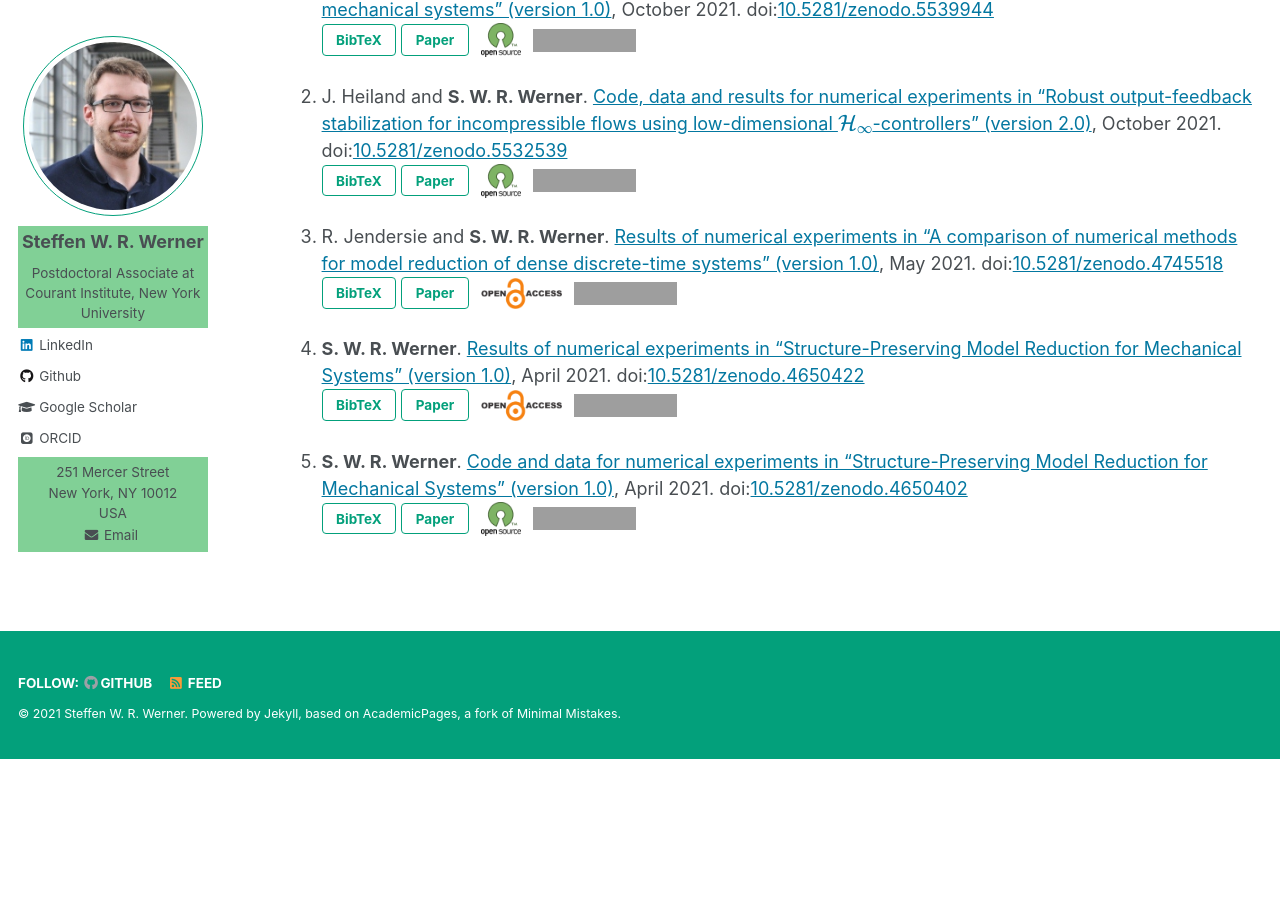
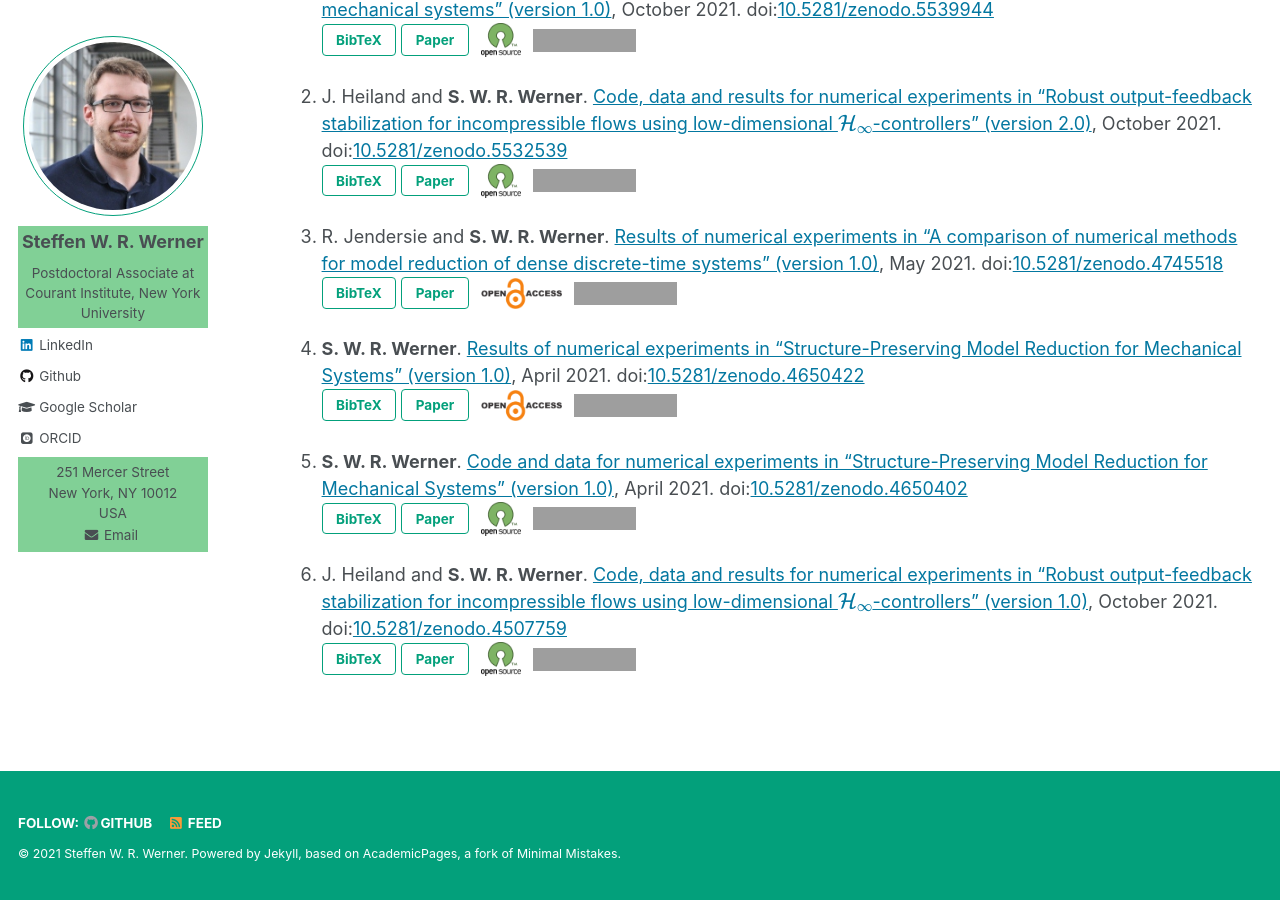
Before and after one commit to ninsteve/ninsteve.github.io, a Jekyll site: the page built from _pages/software.md, in a window 1280 px wide and 900 px high, scrolled down 1097 px. Built offline with Jekyll 4.4.1, drawn with Linux system fonts in a browser that asks for light colours; nearby versions of some CDN libraries; some web fonts are replaced; formulas are drawn with MathJax 3; before the commit the page ends 1856 px from its top, so only the background shows below that; grey boxes are pictures that could not be loaded.

Commit message:
Added another package.

```diff
--- a/_pages/software.md
+++ b/_pages/software.md
@@ -175,6 +175,24 @@ author_profile: true
     <img src="https://img.shields.io/badge/License-BSD%202--Clause-orange.svg"
     alt="License: BSD 2-Clause" class="badge"></a>
 
+1. J. Heiland and <strong>S. W. R. Werner</strong>. <a target="blank_"
+    href="https://doi.org/10.5281/zenodo.4507759">Code, data and results for
+    numerical experiments in &ldquo;Robust output-feedback stabilization for
+    incompressible flows using low-dimensional
+    \\(\mathcal{H}_{\infty}\\)-controllers&rdquo; (version 1.0)</a>,
+    October 2021. doi:<a
+    target="blank_" href="https://doi.org/10.5281/zenodo.4507759">10.5281/zenodo.4507759</a><br />
+    <button id="supHeiW21-pop" class="btn btn--inverse">BibTeX</button>
+    <a target="blank_" href="https://arxiv.org/abs/2103.01608"><button
+    class="btn btn--inverse">Paper</button></a>
+    <a target ="_blank"
+    href="https://en.wikipedia.org/wiki/Open-source_software">
+    <img src="../images/open_source_symbol.png" alt="Open Source Software"
+    class="opensource"></a>
+    <a href="https://opensource.org/licenses/MIT">
+    <img src="https://img.shields.io/badge/license-MIT-green.svg"
+    alt="License: MIT" class="badge"></a>
+
 <!-- Javascripts for Buttons and BibTeX content. -->
 
 <div id="includedBibTeX"></div>
--- a/files/software/bibtex.html
+++ b/files/software/bibtex.html
@@ -97,3 +97,23 @@
   doi    =       {10.5281/zenodo.4650402}
 }
 </code></pre></div>
+<!--=========================================================================-->
+<script>
+  $(function(){
+  $('#supHeiW21-pop').magnificPopup({ items: { src: '#supHeiW21' },
+  closeBtnInside: true, autoFocusLast: false, fixedContentPos: false,
+  type: 'inline' }); });
+</script>
+<div id="supHeiW21" class="bibtex-dialog mfp-hide">
+<pre><code>
+@MISC{supHeiW21,
+  author =       {Heiland, J. and Werner, S.~W.~R.},
+  title  =       {Code, Data and Results for Numerical Experiments in ``{R}obust
+                  output-feedback stabilization for incompressible flows using
+                  low-dimensional $\mathcal{H}_{\infty}$-controllers''
+                  (version 1.0)},
+  month  =       mar,
+  year   =       {2021},
+  doi    =       {10.5281/zenodo.4507759}
+}
+</code></pre></div>
```
